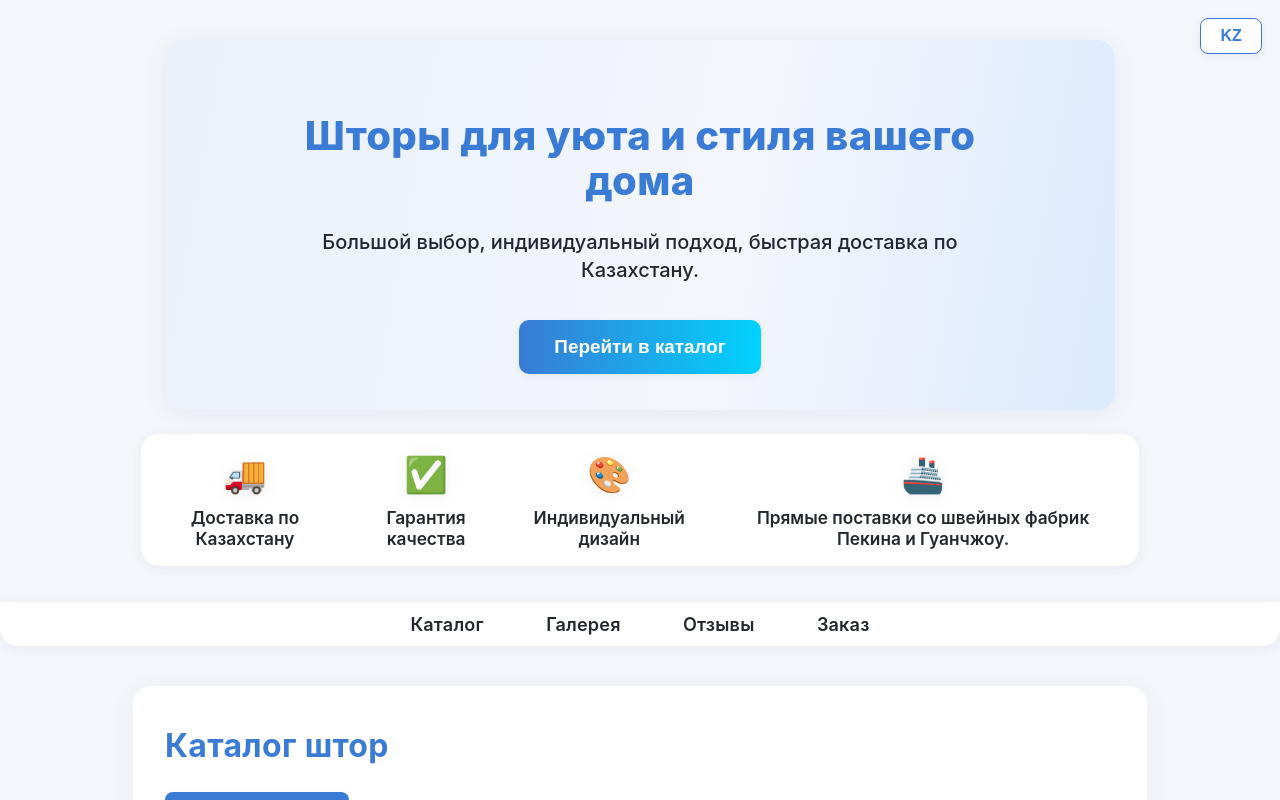
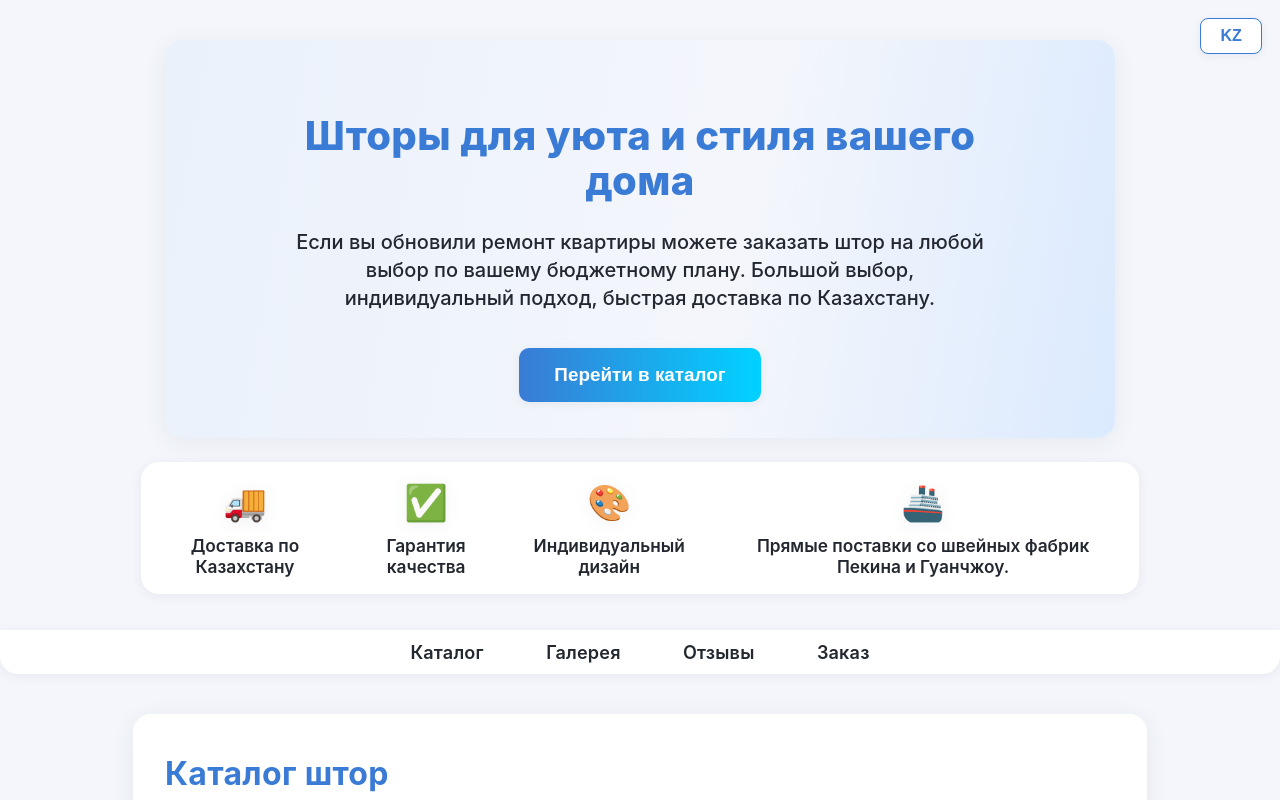
Before and after one commit to Ersss01/Curtain, a React (Create React App) app: page / in a window 1280 px wide. Shown: the top 800 px of the page. Built offline with nearby package versions, Linux system fonts and the light colour scheme; no server answers.

Commit message:
Изменеие текста

```diff
--- a/src/i18n.js
+++ b/src/i18n.js
@@ -58,7 +58,7 @@ export const translations = {
     benefit_design: 'Индивидуальный дизайн',
     benefit_direct: 'Прямые поставки со швейных фабрик Пекина и Гуанчжоу.',
     heroTitle: 'Шторы для уюта и стиля вашего дома',
-    heroSubtitle: 'Большой выбор, индивидуальный подход, быстрая доставка по Казахстану.',
+    heroSubtitle: 'Если вы обновили ремонт квартиры можете заказать штор на любой выбор по вашему бюджетному плану. Большой выбор, индивидуальный подход, быстрая доставка по Казахстану.',
     heroBtn: 'Перейти в каталог',
     showFilter: 'Показать фильтр',
     hideFilter: 'Скрыть фильтр',
@@ -125,7 +125,7 @@ export const translations = {
     benefit_design: 'Жеке дизайн',
     benefit_direct: 'Бейжің және Гуанчжоу тігін фабрикаларынан тікелей  жеткізу.',
     heroTitle: 'Үйіңізге жайлылық пен стиль сыйлайтын перделер',
-    heroSubtitle: 'Үлкен таңдау, жеке көзқарас, Қазақстан бойынша жылдам жеткізу.',
+    heroSubtitle: 'Үйіңізге жаңа жаңғырту жұмысын жасасаңыз, терезе жабдығы пердеге талғамыңызбен кез келген қаржылық жоспарда тапсырыс берсеңіз болады.Үлкен таңдау, жеке көзқарас, Қазақстан бойынша жылдам жеткізу.',
     heroBtn: 'Каталогқа өту',
     showFilter: 'Фильтрді көрсету',
     hideFilter: 'Фильтрді жасыру',
```
